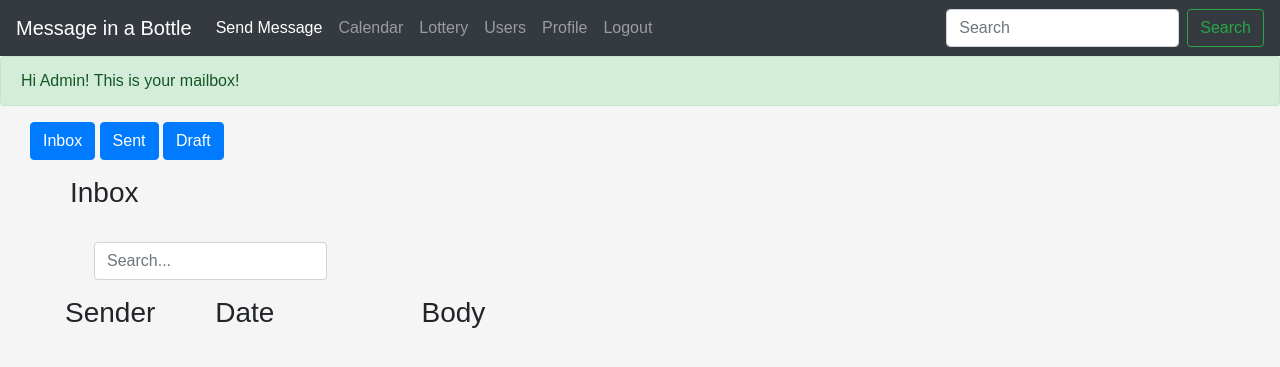
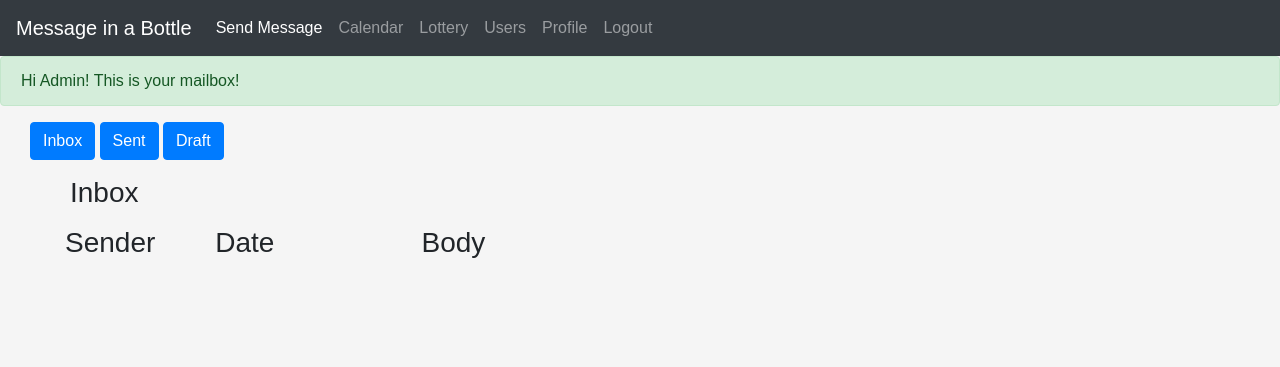
Before and after one commit to TommasoLencioni/squad2-MyMessageInTheBottle, a Flask app: page /mailbox in a window 1280 px wide. Shown: the top 367 px of the page. Run offline with Flask 2, Linux system fonts and the light colour scheme; a user stored in the database is signed in; data comes from the database, SQL or seed files in the repository; data that the repository does not hold is empty; some libraries are stand-ins or nearby versions; some web fonts are replaced.

Commit message:
Remove Search bar

```diff
--- a/monolith/templates/base.html
+++ b/monolith/templates/base.html
@@ -62,10 +62,6 @@
                   <a class="nav-link" href="/logout">Logout</a>
                 </li>
               </ul>
-              <form class="form-inline my-2 my-lg-0">
-                <input class="form-control mr-sm-2" type="search" placeholder="Search" aria-label="Search">
-                <button class="btn btn-outline-success my-2 my-sm-0" type="submit">Search</button>
-              </form>
             </div>
           </nav>
           <button onclick="topFunction()" id="myBtn" title="Go to top">Top</button>
--- a/monolith/templates/create_user.html
+++ b/monolith/templates/create_user.html
@@ -7,9 +7,6 @@
 
     <!--Fontawesome CDN-->
 	<link rel="stylesheet" href="https://use.fontawesome.com/releases/v5.3.1/css/all.css" integrity="sha384-mzrmE5qonljUremFsqc01SB46JvROS7bZs3IO2EmfFsd15uHvIt+Y8vEf7N7fWAU" crossorigin="anonymous">
-
-	<!--Custom styles-->
-	<link rel="stylesheet" type="text/css" href="styles.css">
 
   <style>
     @import url('https://fonts.googleapis.com/css?family=Numans');
--- a/monolith/templates/index.html
+++ b/monolith/templates/index.html
@@ -7,9 +7,6 @@
 
     <!--Fontawesome CDN-->
 	<link rel="stylesheet" href="https://use.fontawesome.com/releases/v5.3.1/css/all.css" integrity="sha384-mzrmE5qonljUremFsqc01SB46JvROS7bZs3IO2EmfFsd15uHvIt+Y8vEf7N7fWAU" crossorigin="anonymous">
-
-	<!--Custom styles-->
-	<link rel="stylesheet" type="text/css" href="styles.css">
 
   <style>
     @import url('https://fonts.googleapis.com/css?family=Numans');
--- a/monolith/templates/login.html
+++ b/monolith/templates/login.html
@@ -7,9 +7,6 @@
 
     <!--Fontawesome CDN-->
 	<link rel="stylesheet" href="https://use.fontawesome.com/releases/v5.3.1/css/all.css" integrity="sha384-mzrmE5qonljUremFsqc01SB46JvROS7bZs3IO2EmfFsd15uHvIt+Y8vEf7N7fWAU" crossorigin="anonymous">
-
-	<!--Custom styles-->
-	<link rel="stylesheet" type="text/css" href="styles.css">
 
   <style>
     @import url('https://fonts.googleapis.com/css?family=Numans');
--- a/monolith/templates/mailbox.html
+++ b/monolith/templates/mailbox.html
@@ -63,13 +63,6 @@
 
         <div class="container p-0" id="div1">
             <h1 class="h3 mt-3 mb-3">Inbox</h1>
-            <div class="px-4 d-none d-md-block">
-                <div class="d-flex align-items-center">
-                    <div class="flex-grow-1">
-                        <input type="text" class="form-control my-3" placeholder="Search...">
-                    </div>
-                </div>
-            </div>
             <div class="row">
                 <h3 style="margin-left: 10px;">Sender</h3>
                 <h3 style="margin-left: 60px;">Date</h3>
@@ -124,13 +117,6 @@
         </div>
         <div class="container p-0" id="div2">
             <h1 class="h3 mt-3 mb-3">Sent Messages</h1>
-            <div class="px-4 d-none d-md-block">
-                <div class="d-flex align-items-center">
-                    <div class="flex-grow-1">
-                        <input type="text" class="form-control my-3" placeholder="Search...">
-                    </div>
-                </div>
-            </div>
             <div class="row">
                 <h3 style="margin-left: 10px;">Reciever</h3>
                 <h3 style="margin-left: 50px;">Date</h3>
@@ -171,13 +157,6 @@
         </div>
         <div class="container p-0" id="div3">
             <h1 class="h3 mt-3 mb-3">Draft</h1>
-            <div class="px-4 d-none d-md-block">
-                <div class="d-flex align-items-center">
-                    <div class="flex-grow-1">
-                        <input type="text" class="form-control my-3" placeholder="Search...">
-                    </div>
-                </div>
-            </div>
             <div class="row">
                 <div style="width: 99%; float: left; padding: 10px;">
                     {% for message in draftMessages: %}
--- a/monolith/views/users.py
+++ b/monolith/views/users.py
@@ -410,6 +410,7 @@ def calendar():
         _sentMessages = db.session.query(Message,User).filter(Message.sender_id == current_user.id).filter(Message.is_draft == False).filter(Message.receiver_id==User.id)
         _recMessages = db.session.query(Message,User).filter(Message.receiver_id == current_user.id).filter(Message.is_draft == False).filter(Message.sender_id==User.id).filter(Message.delivery_date<=datetime.datetime.today()).filter(Message.deleted==False)
 
+        # Contains a list of dict [{'todo' : 'Title'}, {'date' : 'date'}, {'msgID' : 'messageID'}]
         events = []
 
         for message in _sentMessages:
```
